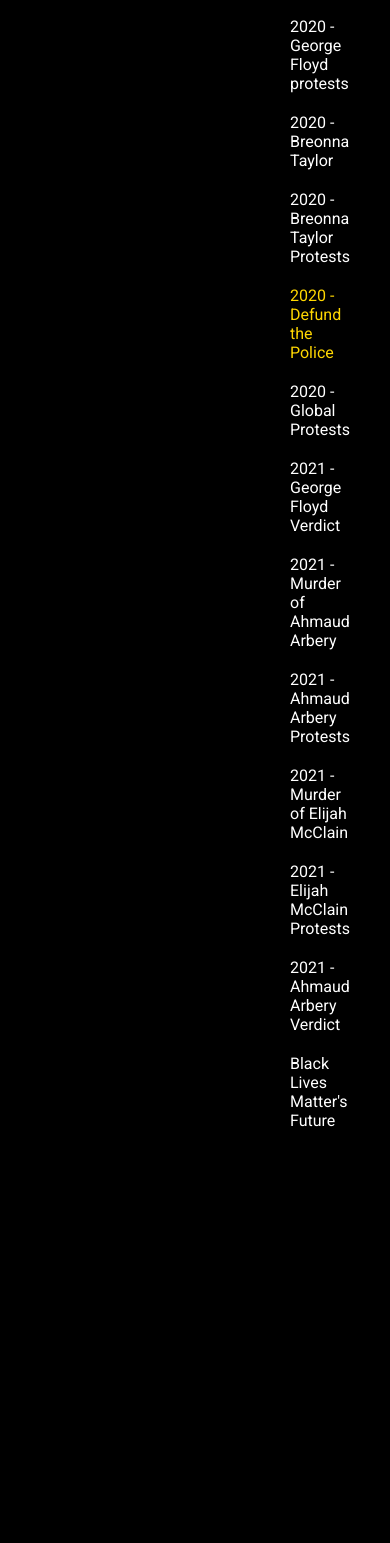
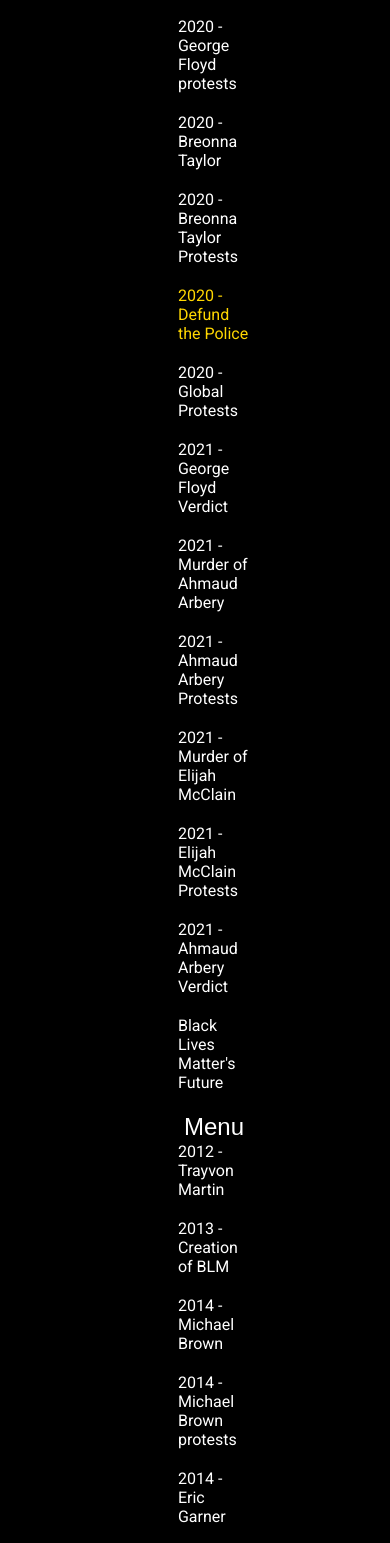
Before and after one commit to noPandemonium/BLM_FITVfinal, a plain HTML site: page index.html in a window 390 px wide. Shown: the part 810-2353 px from the top of the page. Drawn offline with Linux system fonts and the light colour scheme.

Commit message:
bigger changes

```diff
--- a/index.html
+++ b/index.html
@@ -13,6 +13,30 @@
     </div>
 
     <nav>
+        <ul>
+            <li><a href="#2012">2012 - Trayvon Martin</a></li>
+            <li><a href="#2013">2013 - Creation of BLM</a></li>
+            <li><a href="#2014-michael-brown">2014 - Michael Brown</a></li>
+            <li><a href="#2014-michael-brown-protests">2014 - Michael Brown protests</a></li>
+            <li><a href="#2014-eric-garner">2014 - Eric Garner</a></li>
+            <li><a href="#2014-eric-garner-protests">2014 - Eric Garner protests and "I Can't Breathe"</a></li>
+            <li><a href="#2016-philando-castile">2016 - Philando Castile</a></li>
+            <li><a href="#2016-philando-castile-protests">2016 - Philando Castile protests</a></li>
+            <li><a href="#2020-george-floyd">2020 - George Floyd</a></li>
+            <li><a href="#2020-george-floyd-protests">2020 - George Floyd protests</a></li>
+            <li><a href="#2020-breonna-taylor">2020 - Breonna Taylor</a></li>
+            <li><a href="#2020-breonna-taylor-protests">2020 - Breonna Taylor Protests</a></li>
+            <li><a href="#2020-defund-police">2020 - Defund the Police</a></li>
+            <li><a href="#2020-global-protests">2020 - Global Protests</a></li>
+            <li><a href="#2021-george-floyd-verdict">2021 - George Floyd Verdict</a></li>
+            <li><a href="#2021-ahmaud-arbery">2021 - Murder of Ahmaud Arbery</a></li>
+            <li><a href="#2021-ahmaud-arbery-protests">2021 - Ahmaud Arbery Protests</a></li>
+            <li><a href="#2021-elijah-mcclain">2021 - Murder of Elijah McClain</a></li>
+            <li><a href="#2021-elijah-mcclain-protests">2021 - Elijah McClain Protests</a></li>
+            <li><a href="#2021-ahmaud-arbery-verdict">2021 - Ahmaud Arbery Verdict</a></li>
+            <li><a href="#black-lives-matter-future"> Black Lives Matter's Future</a></li>
+        </ul>
+        <button id="nav-toggle" aria-label="Toggle Navigation">Menu</button>
         <ul>
             <li><a href="#2012">2012 - Trayvon Martin</a></li>
             <li><a href="#2013">2013 - Creation of BLM</a></li>
--- a/script.js
+++ b/script.js
@@ -16,11 +16,19 @@ window.addEventListener('scroll', function() {
 
 document.querySelectorAll('nav ul li a').forEach(function(link) {
     link.addEventListener('click', function(event) {
+        event.preventDefault(); // prevent the default action
 
         const target = document.querySelector(this.getAttribute('href'));
         window.scrollTo({
             top: target.offsetTop - (window.innerHeight / 2),
-            behavior: 'smooth'
+            behavior: 'instant' // change this to 'instant'
         });
+
+        // Close the navigation menu after clicking a link
+        document.getElementById('nav-toggle').parentElement.classList.remove('active');
     });
 });
+
+document.getElementById('nav-toggle').addEventListener('click', function() {
+    this.parentElement.classList.toggle('active');
+});
--- a/styles.css
+++ b/styles.css
@@ -30,12 +30,24 @@ nav {
         color: #fff;
         padding: 20px;
         width: 200px;
+        transition: transform 0.3s ease-in-out;
+    }
+
+    #nav-toggle {
+        display: none;
+        /* hide on larger screens */
+        background: none;
+        border: none;
+        color: #fff;
+        font-size: 1.5em;
+        cursor: pointer;
     }
 
     nav ul {
         list-style: none;
         padding: 0;
         margin: 0;
+        transition: transform 0.3s ease-in-out;
     }
 
     nav ul li {
@@ -91,9 +103,19 @@ nav ul li a.active {
         .header {
             padding-left: 20px;
         }
+        #nav-toggle {
+            display: block;
+            /* show on smaller screens */
+        }
         nav {
             position: static;
             width: 100%;
+            transform: translateX(-100%);
+            /* hide off-screen */
+        }
+        nav.active {
+            transform: translateX(0);
+            /* show on-screen */
         }
         .timeline {
             margin-left: 0;
```
Lines whose indentation alone changed are shown as unchanged.
